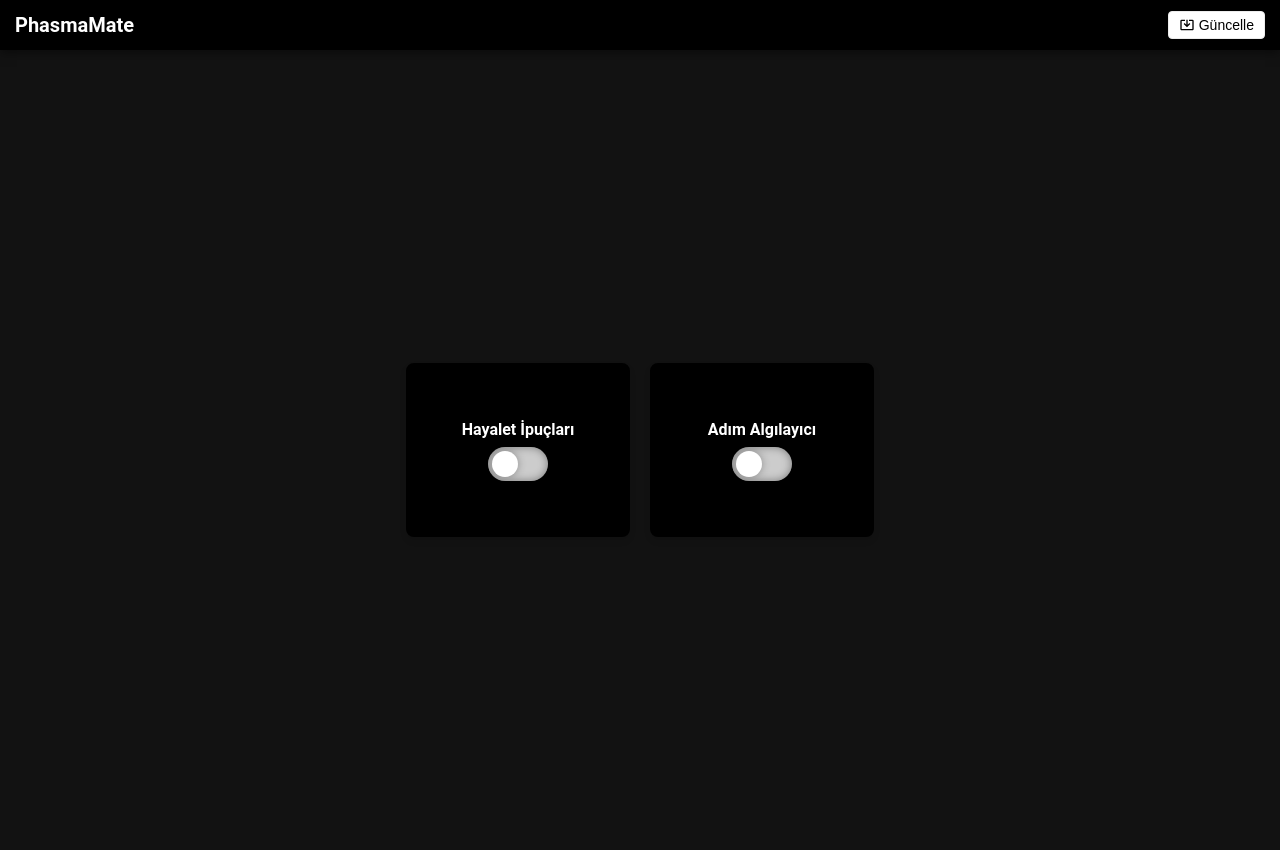
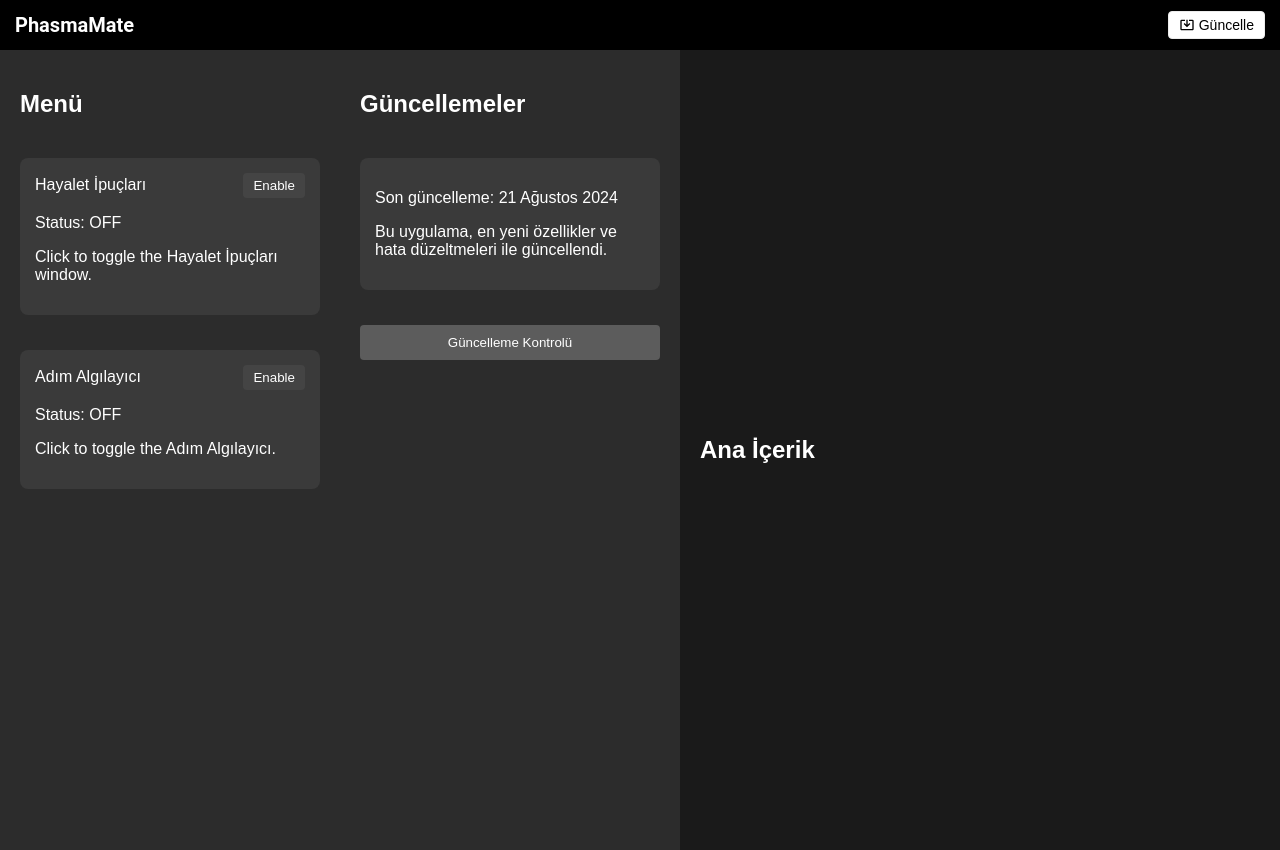
Before and after one commit to Byeco-Corporat/PhasmaMate, a React (Create React App) app: page / in a window 1280 px wide. Built offline with nearby package versions, Linux system fonts and the light colour scheme.

Commit message:
Desing update

```diff
--- a/src/App.tsx
+++ b/src/App.tsx
@@ -176,50 +176,52 @@ const App: React.FC = () => {
                 </div>
             </div>
 
-            <div className="centered-switch-container">
-                <Tooltip
-                    content={
-                        <div>
+            <div className="container">
+      {/* Sol taraftaki Sidenav */}
+      <div className="sidenav-left">
+        <h2 className="header">Menü</h2>
+        <div className="switch-card">
+          <div className="card-header">
+            <span>Hayalet İpuçları</span>
+            <button className="toggle-button" onClick={toggleWindow}>
+              {isWindowOpen ? "Disable" : "Enable"}
+            </button>
+          </div>
+          <div className="card-content">
             <p>Status: {isWindowOpen ? "ON" : "OFF"}</p>
             <p>Click to toggle the Hayalet İpuçları window.</p>
-                            <button className="tooltip-button" onClick={handleToggleWindow}>
-                                {isWindowOpen ? "Disable" : "Enable"} Hayalet İpuçları
+          </div>
+        </div>
+
+        <div className="switch-card">
+          <div className="card-header">
+            <span>Adım Algılayıcı</span>
+            <button className="toggle-button" onClick={toggleRichPresence}>
+              {isRichPresenceEnabled ? "Disable" : "Enable"}
             </button>
           </div>
-                    }
-                    icon={<svg xmlns="http://www.w3.org/2000/svg" height="24px" viewBox="0 0 24 24" width="24px" fill="#FFFFFF"><path d="M0 0h24v24H0V0z" fill="none"/><path d="M12 2a10 10 0 00-10 10c0 3.67 2.02 6.85 5 8.45V22h10v-1.55c2.98-1.6 5-4.78 5-8.45A10 10 0 0012 2zm0 18c-3.86 0-7-3.14-7-7s3.14-7 7-7 7 3.14 7 7-3.14 7-7 7z"/><path d="M11 14h2v2h-2zM11 7h2v5h-2z"/></svg>}
-                    backgroundColor={isWindowOpen ? "green" : "red"}
-                >
-                    <div className="switch-box">
-                        <span className="switch-label">Hayalet İpuçları</span>
-                        <label className="switch">
-                            <input type="checkbox" checked={isWindowOpen} onChange={toggleWindow} />
-                            <span className="slider round"></span>
-                        </label>
-                    </div>
-                </Tooltip>
-
-                <Tooltip
-                    content={
-                        <div>
+          <div className="card-content">
             <p>Status: {isRichPresenceEnabled ? "ON" : "OFF"}</p>
             <p>Click to toggle the Adım Algılayıcı.</p>
-                            <button className="tooltip-button" onClick={handleToggleRichPresence}>
-                                {isRichPresenceEnabled ? "Disable" : "Enable"} Adım Algılayıcı
-                            </button>
           </div>
-                    }
-                    icon={<svg xmlns="http://www.w3.org/2000/svg" height="24px" viewBox="0 0 24 24" width="24px" fill="#FFFFFF"><path d="M9 5.5c0-.83-.67-1.5-1.5-1.5S6 4.67 6 5.5 6.67 7 7.5 7 9 6.33 9 5.5zM15 6c-.83 0-1.5.67-1.5 1.5S14.17 9 15 9s1.5-.67 1.5-1.5S15.83 6 15 6zM9 11c-.83 0-1.5.67-1.5 1.5S8.17 14 9 14s1.5-.67 1.5-1.5S9.83 11 9 11zm6 1.5c0-.83-.67-1.5-1.5-1.5S12 11.67 12 12.5s.67 1.5 1.5 1.5 1.5-.67 1.5-1.5zM11 18c-.83 0-1.5.67-1.5 1.5S10.17 21 11 21s1.5-.67 1.5-1.5S11.83 18 11 18zm6-1c-.83 0-1.5.67-1.5 1.5S16.17 20 17 20s1.5-.67 1.5-1.5S17.83 17 17 17zM12 12c-.83 0-1.5.67-1.5 1.5S11.17 15 12 15s1.5-.67 1.5-1.5S12.83 12 12 12z"/></svg>}
-                    backgroundColor={isRichPresenceEnabled ? "green" : "red"}
-                >
-                    <div className="switch-box">
-                        <span className="switch-label">Adım Algılayıcı</span>
-                        <label className="switch">
-                            <input type="checkbox" checked={isRichPresenceEnabled} onChange={toggleRichPresence} />
-                            <span className="slider round"></span>
-                        </label>
         </div>
-                </Tooltip>
+      </div>
+
+      {/* Sağ taraftaki Sidenav */}
+      <div className="sidenav-right">
+        <h2 className="header">Güncellemeler</h2>
+        <div className="update-card">
+          <p>Son güncelleme: 21 Ağustos 2024</p>
+          <p>Bu uygulama, en yeni özellikler ve hata düzeltmeleri ile güncellendi.</p>
+        </div>
+        <button className="buttonPrimary">Güncelleme Kontrolü</button>
+      </div>
+
+      {/* Ana içerik */}
+      <div className="content">
+        <h2 className="header">Ana İçerik</h2>
+        {/* Diğer içerik buraya gelecek */}
+      </div>
     </div>
 
             {showToast && (
--- a/src/styles.css
+++ b/src/styles.css
@@ -352,7 +352,7 @@ input:checked + .slider:before {
 }
 
 input:checked + .slider {
-    background-color: #4CAF50;
+    background-color: #001f0f;
 }
 
 input:checked + .slider:before {
@@ -378,7 +378,7 @@ input:checked + .slider:before {
 
 #progress {
     height: 100%;
-    background-color: #4caf50;
+    background-color: #001f0f;
     transition: width 0.3s ease-in-out;
 }
 
@@ -404,7 +404,7 @@ input:checked + .slider:before {
     opacity: 0;
     animation: fadeIn 0.5s forwards;
     background-color: #000000; /* Toast background color */
-    color: #40cc77; /* Toast text color */
+    color: #001f0f; /* Toast text color */
 }
 
 /* Toast Text */
@@ -615,3 +615,96 @@ input:checked:hover + .slider {
 input:not(:checked):hover + .slider {
     transform: scale(1.05); /* Slightly scale the slider when hovered */
 }
+
+
+
+
+
+
+
+
+/* Genel Konteyner */
+.container {
+    display: flex;
+    height: 100vh;
+    background-color: #1a1a1a;
+    color: #fff;
+    font-family: Arial, sans-serif;
+  }
+
+  /* Sol Sidenav */
+  .sidenav-left {
+    width: 300px;
+    background-color: #2c2c2c;
+    padding: 20px;
+    overflow-y: auto;
+    display: flex;
+    flex-direction: column;
+    gap: 20px;
+  }
+
+  /* Sağ Sidenav */
+  .sidenav-right {
+    width: 300px;
+    background-color: #2c2c2c;
+    padding: 20px;
+    overflow-y: auto;
+    display: flex;
+    flex-direction: column;
+    gap: 20px;
+    margin-left: auto;
+  }
+
+  /* Ana İçerik */
+  .content {
+    flex: 1;
+    padding: 20px;
+    display: flex;
+    flex-direction: column;
+    justify-content: center;
+    align-items: flex-start;
+  }
+
+  /* Başlıklar */
+  .header {
+    margin-bottom: 20px;
+    font-size: 24px;
+    color: #fff;
+  }
+
+  /* Kartlar */
+  .switch-card, .update-card {
+    background-color: #3a3a3a;
+    border-radius: 8px;
+    padding: 15px;
+    margin-bottom: 15px;
+  }
+
+  .card-header {
+    display: flex;
+    justify-content: space-between;
+    align-items: center;
+  }
+
+  .toggle-button {
+    background-color: #444;
+    color: #fff;
+    border: none;
+    border-radius: 4px;
+    padding: 5px 10px;
+    cursor: pointer;
+  }
+
+  /* İçerik */
+  .card-content {
+    margin-top: 10px;
+  }
+
+  .buttonPrimary {
+    padding: 10px 20px;
+    background-color: #5c5c5c;
+    color: #fff;
+    border: none;
+    border-radius: 4px;
+    cursor: pointer;
+  }
```
Also changed, not shown: 2 other files (tests, documents, lock files or other folders). Lines whose indentation alone changed are shown as unchanged.
